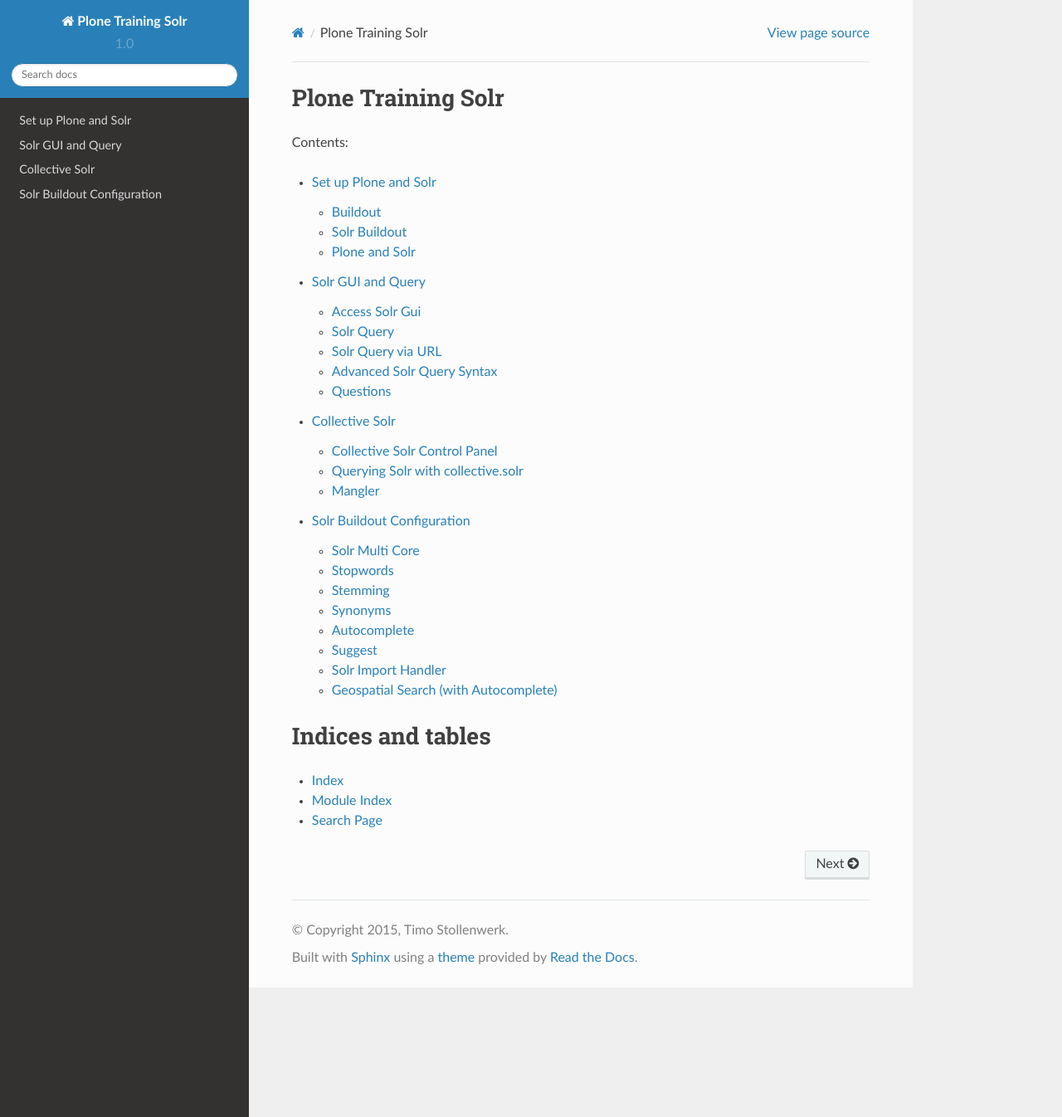
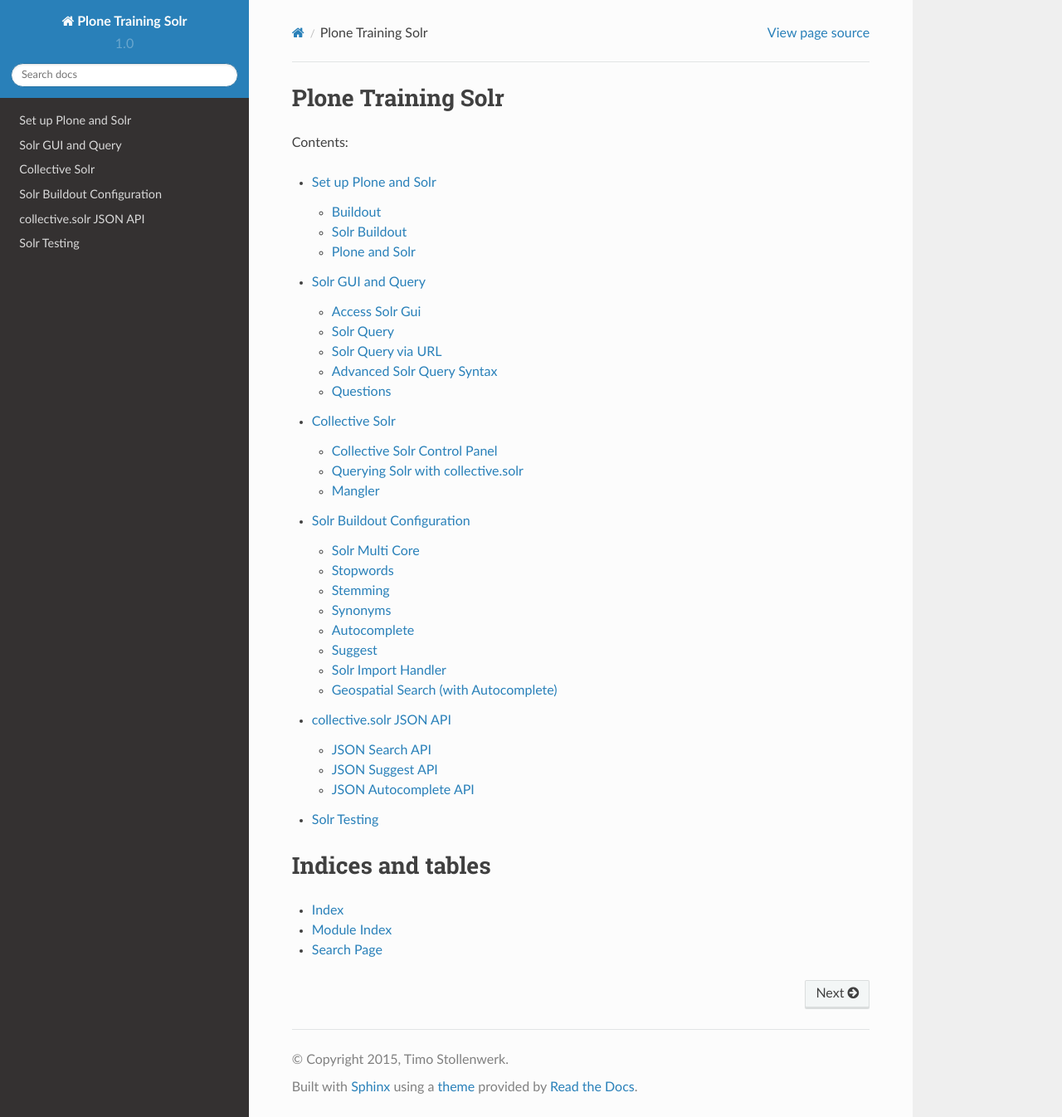
Before and after one commit to tomgross/plone-training-solr, a Sphinx documentation site: the page built from docs/source/index.rst, in a window 1280 px wide and 1346 px high. Shown: the whole window at 83% size. Built offline with Sphinx 7.4.7 and the Read the Docs theme 2.0.0, drawn with Linux system fonts in a browser that asks for light colours.

Commit message:
Include json-api and solr-testing.

```diff
--- a/docs/source/index.rst
+++ b/docs/source/index.rst
@@ -15,6 +15,8 @@ Contents:
    solr-gui.rst
    collective-solr.rst
    solr-configuration.rst
+   json-api.rst
+   solr-testing.rst
 
 
 Indices and tables
```
